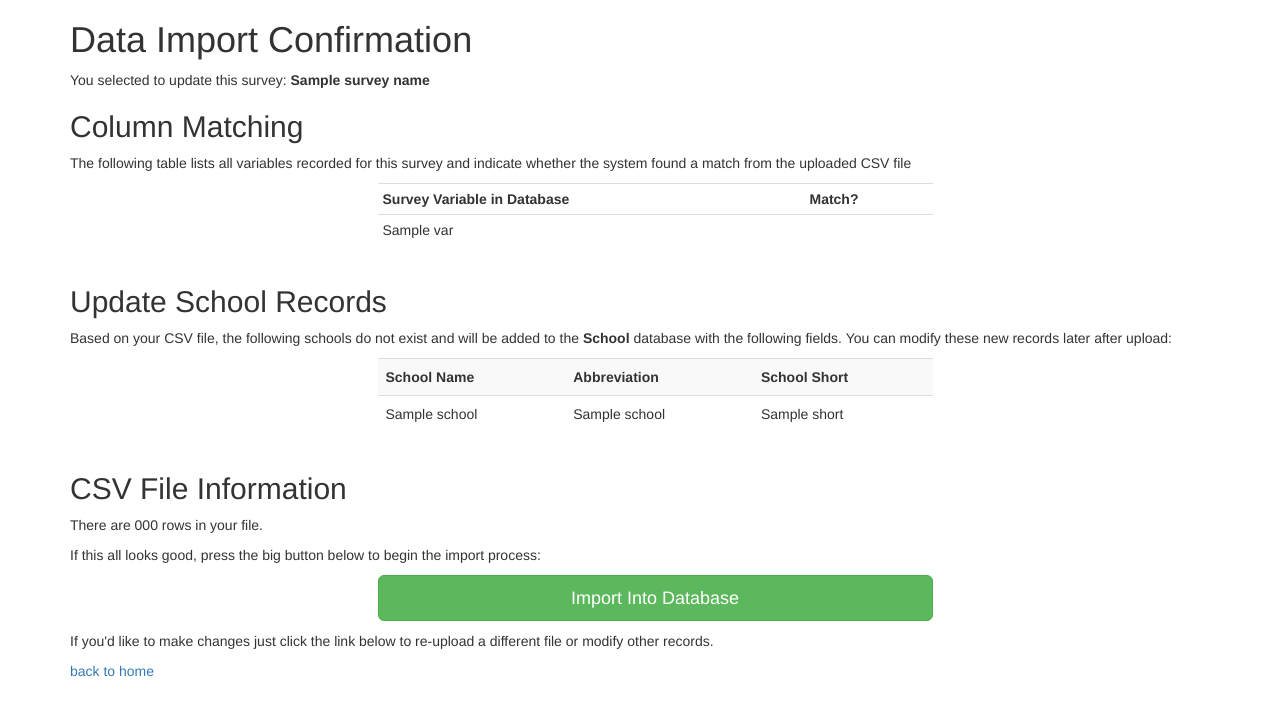
After one commit to miken/catacombs_prototype, a Django app: template datacombo/templates/upload_confirm.html in a window 1280 px wide. The commit adds this page. Shown: the top 716 px of the page. Run offline with Django 3.2, Linux system fonts and the light colour scheme; the template is opened without the code that fills it: most values are stand-ins (such as "Sample title", 1, 10 or a date in 2020); parts of the project's set-up code (start-up, migrations or seed data) failed here and were passed over; some libraries are stand-ins or nearby versions.

Commit message:
Working on a preview form

```diff
--- a/catacombs/settings.py
+++ b/catacombs/settings.py
@@ -126,6 +126,7 @@ INSTALLED_APPS = (
     'django.contrib.sites',
     'django.contrib.messages',
     'django.contrib.staticfiles',
+    'django.contrib.formtools',
     'django_admin_bootstrapped',
     'django.contrib.admin',
     'django.contrib.admindocs',
--- a/catacombs/urls.py
+++ b/catacombs/urls.py
@@ -2,6 +2,7 @@ from django.conf.urls import patterns, include, url
 from django.contrib.staticfiles.urls import staticfiles_urlpatterns
 
 import datacombo.views
+from datacombo.forms import UploadFileForm
 
 # Uncomment the next two lines to enable the admin:
 from django.contrib import admin
@@ -10,7 +11,7 @@ admin.autodiscover()
 urlpatterns = patterns('',
     # Examples:
     url(r'^$', datacombo.views.HomeView.as_view(), name='home-view'),
-    url(r'^upload/$', datacombo.views.upload_file, name='upload'),
+    url(r'^upload/$', datacombo.views.UploadFileFormPreview(UploadFileForm), name='upload'),
     url(r'^vars/$', datacombo.views.ListVariableView.as_view(), name='variables-list',),
     url(r'^vars/new$', datacombo.views.CreateVariableView.as_view(), name='variables-new',),
     url(r'^vars/edit/(?P<pk>\d+)/$', datacombo.views.UpdateVariableView.as_view(),
--- a/datacombo/forms.py
+++ b/datacombo/forms.py
@@ -7,7 +7,7 @@ def get_survey_list():
     all_surveys = Survey.objects.all()
     survey_list = []
     for s in all_surveys:
-        survey_list.append((s.code, s.name))
+        survey_list.append((s.id, s.name))
     return survey_list
 
 
@@ -15,6 +15,3 @@ class UploadFileForm(forms.Form):
     survey_list = get_survey_list()
     survey = forms.ChoiceField(choices=survey_list)
     file = forms.FileField()
-
-    def update_data(self):
-        pass
--- a/datacombo/templates/base.html
+++ b/datacombo/templates/base.html
@@ -3,6 +3,7 @@
 <html lang="en">
   <head>
     <link rel="stylesheet" href="//netdna.bootstrapcdn.com/bootstrap/3.0.0-wip/css/bootstrap.min.css">
+    <link href="//netdna.bootstrapcdn.com/font-awesome/3.2.1/css/font-awesome.css" rel="stylesheet">
   </head>
 
   <body>
--- a/datacombo/templates/index.html
+++ b/datacombo/templates/index.html
@@ -22,7 +22,7 @@
 
 <h2>Or you might want to...</h2>
 <ul class="list-inline">
-  <li><a href="{% url "upload" %}" class="btn btn-large btn-primary">Upload CSV to a Survey</a></li>
+  <li><a href="{% url "upload" %}" class="btn btn-large btn-primary"><i class="icon-plus"> </i>Upload CSV to a Survey</a></li>
   <li><a href="{% url "surveys-list" %}" class="btn btn-large btn-default">Browse the list of surveys</a></li>
   <li><a href="{% url "schools-list" %}" class="btn btn-large btn-default">Browse the list of schools</a></li>
   <li><a href="{% url "variables-list" %}" class="btn btn-large btn-default">Browse the list of variables</a></li>
--- /dev/null
+++ b/datacombo/templates/upload_confirm.html
@@ -0,0 +1,89 @@
+{% extends "base.html" %}
+
+{% block content %}
+
+<h1>Data Import Confirmation</h1>
+
+<p>You selected to update this survey: <strong>{{ survey_name }}</strong></p>
+
+
+
+<h2>Column Matching</h2>
+
+<p>The following table lists all variables recorded for this survey and indicate whether the system found a match from the uploaded CSV file<br />
+  <div class="container">
+    <div class="row">
+      <div class="col-lg-6 col-lg-offset-3">
+        <table class="table table-hover table-condensed">
+          <tr>
+            <th>Survey Variable in Database</th>
+            <th>Match?</th>
+          </tr>
+
+          {% for var, status in var_status_dict.items %}
+          <tr>
+            <td>{{ var }}</td>
+            <td>
+              {% if status == 1 %}
+                <i class="icon-ok-sign icon-large text-success"></i>
+              {% elif status == 0 %}
+                <i class="icon-remove-sign icon-large text-danger"></i>
+              {% else %}
+                <i class="icon-question-sign icon-large text-warning"></i>
+              {% endif %}
+            </td>
+          </tr>
+          {% endfor %}
+        </table>
+      </div>
+    </div>
+  </div>
+</p>
+
+<h2>Update School Records</h2>
+
+<p>Based on your CSV file, the following schools do not exist and will be added to the <strong>School</strong> database with the following fields. You can modify these new records later after upload:</p>
+  <div class="container">
+    <div class="row">
+      <div class="col-lg-6 col-lg-offset-3">
+        <table class="table table-striped">
+          <tr>
+            <th>School Name</th>
+            <th>Abbreviation</th>
+            <th>School Short</th>
+          </tr>
+
+          {% for school in sch_objects %}
+          <tr>
+            <td>{{ school.name }}</td>
+            <td>{{ school.abbrev_name }}</td>
+            <td>{{ school.short }}</td>
+            </td>
+          </tr>
+          {% endfor %}
+        </table>
+      </div>
+    </div>
+  </div>
+
+<h2>CSV File Information</h2>
+
+<p>There are {{ number_of_rows }} rows in your file.</p>
+
+<p>If this all looks good, press the big button below to begin the import process:<br />
+  <div class="container">
+    <div class="row">
+      <div class="col-lg-6 col-lg-offset-3">
+        <form action="{% url "import-save" %}" method="POST">
+          {% csrf_token %}
+          <a href="" class="btn btn-success btn-lg btn-block"><i class="icon-plus"> </i>Import Into Database</a>
+        </form>
+      </div>
+    </div>
+  </div>
+</p>
+
+<p>If you'd like to make changes just click the link below to re-upload a different file or modify other records.</p>
+
+<a href="{% url "home-view" %}">back to home</a>
+{% endblock %}
```
Also changed, not shown: datacombo/helpers.py (added, +16 -0 lines), datacombo/models.py (+8 -0 lines), datacombo/views.py (+66 -7 lines), README.md (added), datacombo/migrations/0007_auto__add_importsession__add_field_schoolparticipation_imported_thru__.py (added), 1 other file.
